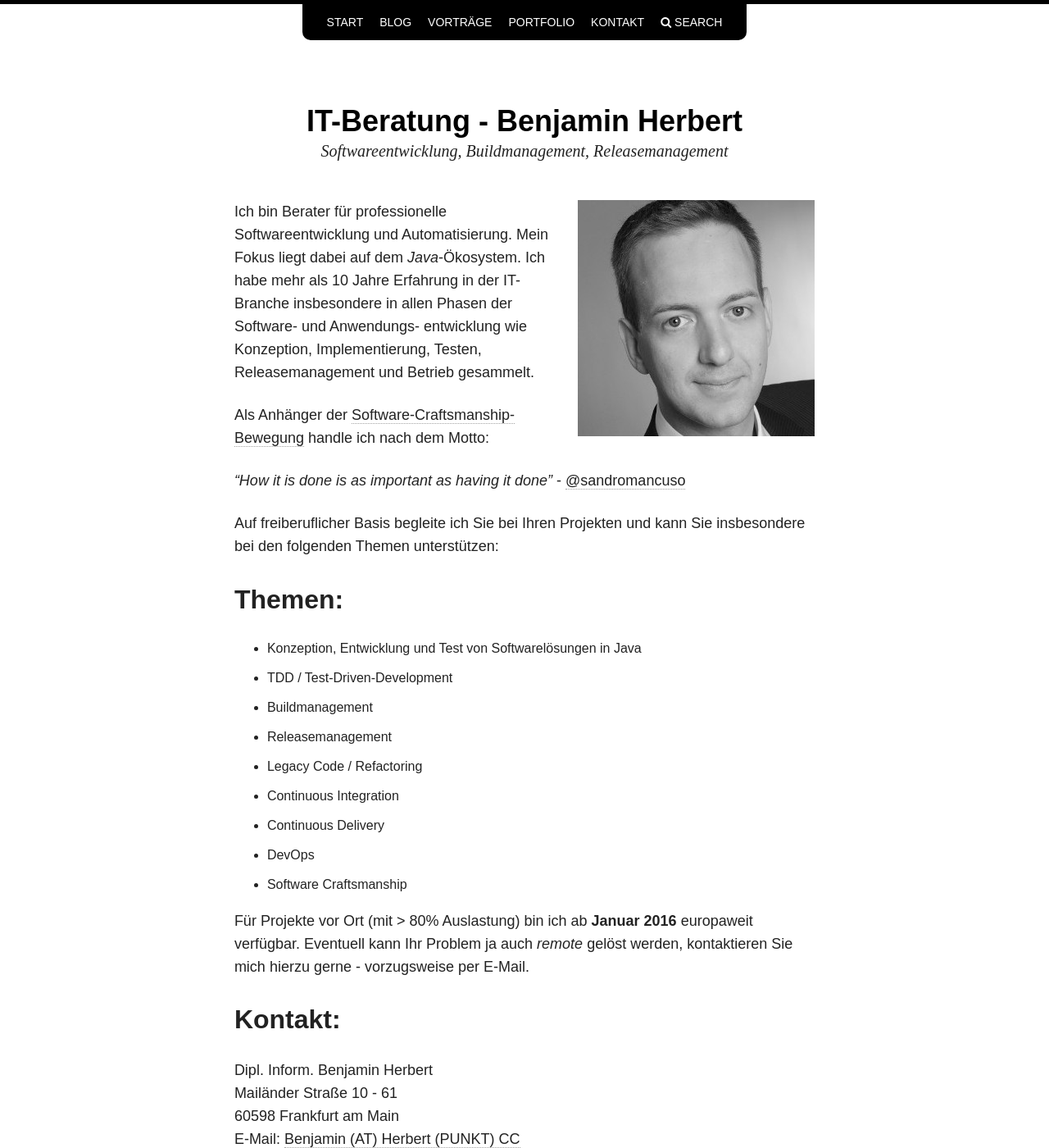
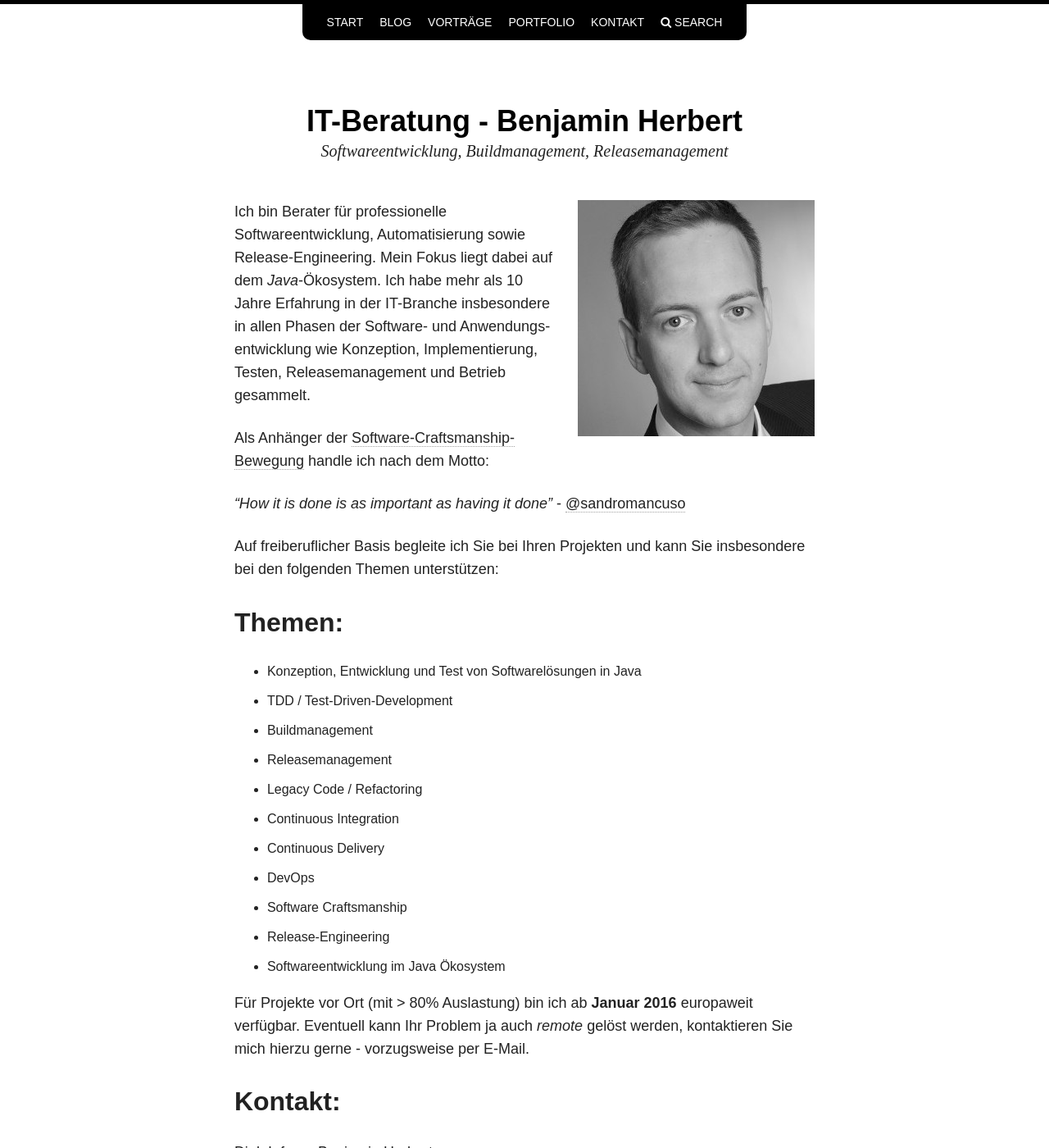
Before and after one commit to BenjaminHerbert/BenjaminHerbert.github.io, a Jekyll site: the page built from index.md, in a window 1280 px wide and 1400 px high. Shown: the whole window at 82% size. Built offline with Jekyll 4.4.1, drawn with Linux system fonts in a browser that asks for light colours; nearby versions of some CDN libraries.

Commit message:
Information about release-engineering

```diff
--- a/index.md
+++ b/index.md
@@ -9,7 +9,7 @@ layout: page
 </div>
 </p>
 
-Ich bin Berater für professionelle Softwareentwicklung und Automatisierung. Mein Fokus
+Ich bin Berater für professionelle Softwareentwicklung, Automatisierung sowie Release-Engineering. Mein Fokus
 liegt dabei auf dem *Java*-Ökosystem. Ich habe mehr als 10 Jahre Erfahrung in der IT-Branche insbesondere in allen Phasen der Software- und Anwendungs- entwicklung
 wie Konzeption, Implementierung, Testen, Releasemanagement und Betrieb gesammelt.
 
@@ -31,6 +31,8 @@ insbesondere bei den folgenden Themen unterstützen:
 * Continuous Delivery
 * DevOps
 * Software Craftsmanship
+* Release-Engineering
+* Softwareentwicklung im Java Ökosystem
 
 Für Projekte vor Ort (mit > 80% Auslastung) bin ich ab **Januar 2016** europaweit verfügbar.
 Eventuell kann Ihr Problem ja auch *remote* gelöst werden, kontaktieren Sie mich hierzu gerne - vorzugsweise per E-Mail.
```
